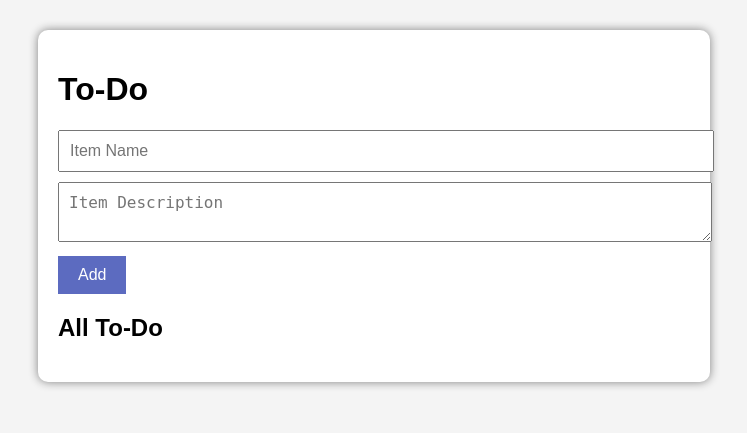
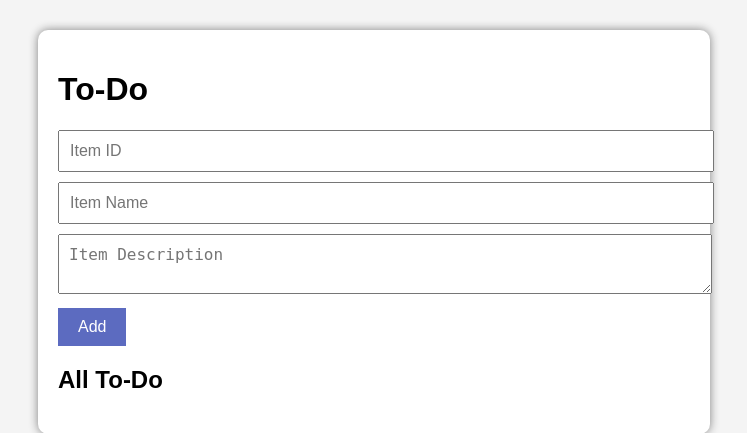
Before and after one commit to Diptikumari15/Tutedude-Assignment, a Flask app: page / in a window 1280 px wide. Shown: the top 433 px of the page, without its empty margins (266-1013 px from the left). Run offline with Flask 3, Linux system fonts and the light colour scheme; data that the repository does not hold is empty.

Commit message:
Add Item ID field

```diff
--- a/templates/index.html
+++ b/templates/index.html
@@ -8,6 +8,8 @@
 <body>
     <div class="container">
         <h1>To-Do</h1>
+        <input type="text" name="itemID" placeholder="Item ID">
+
 
         <form method="POST">
             <input type="text" name="title" placeholder="Item Name" required><br>
```
